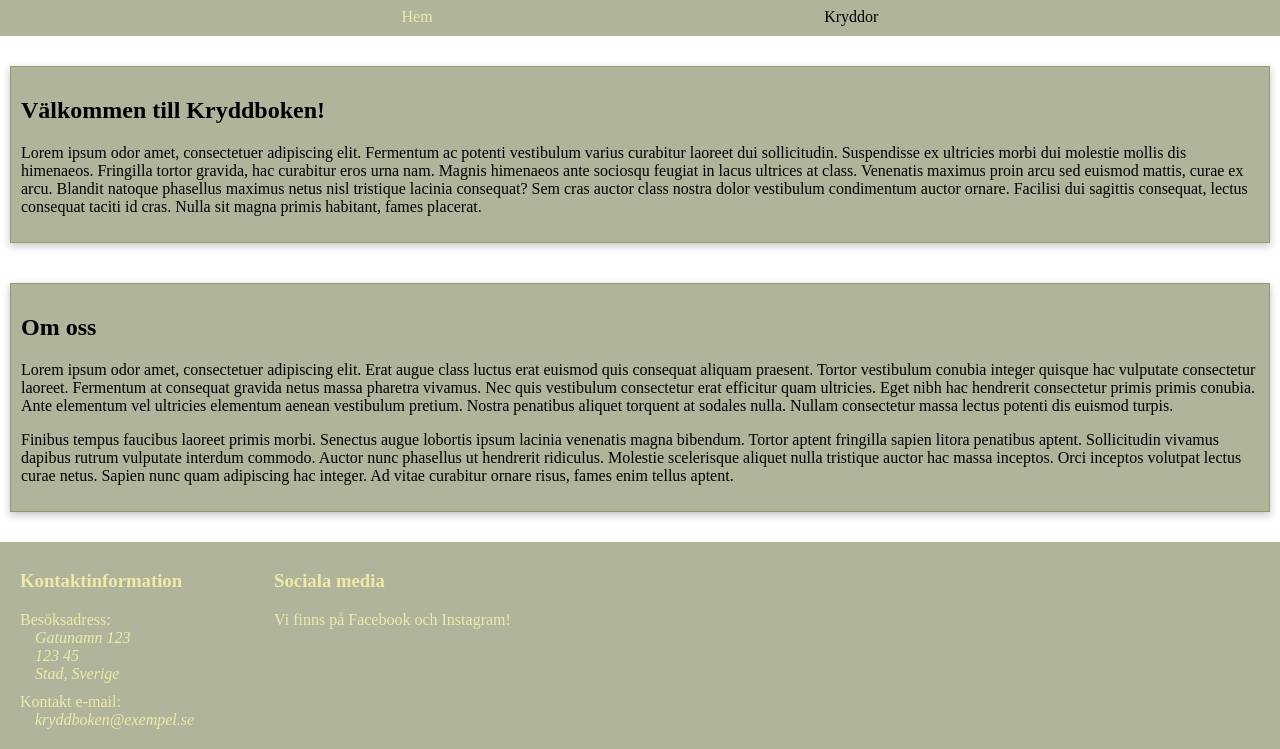
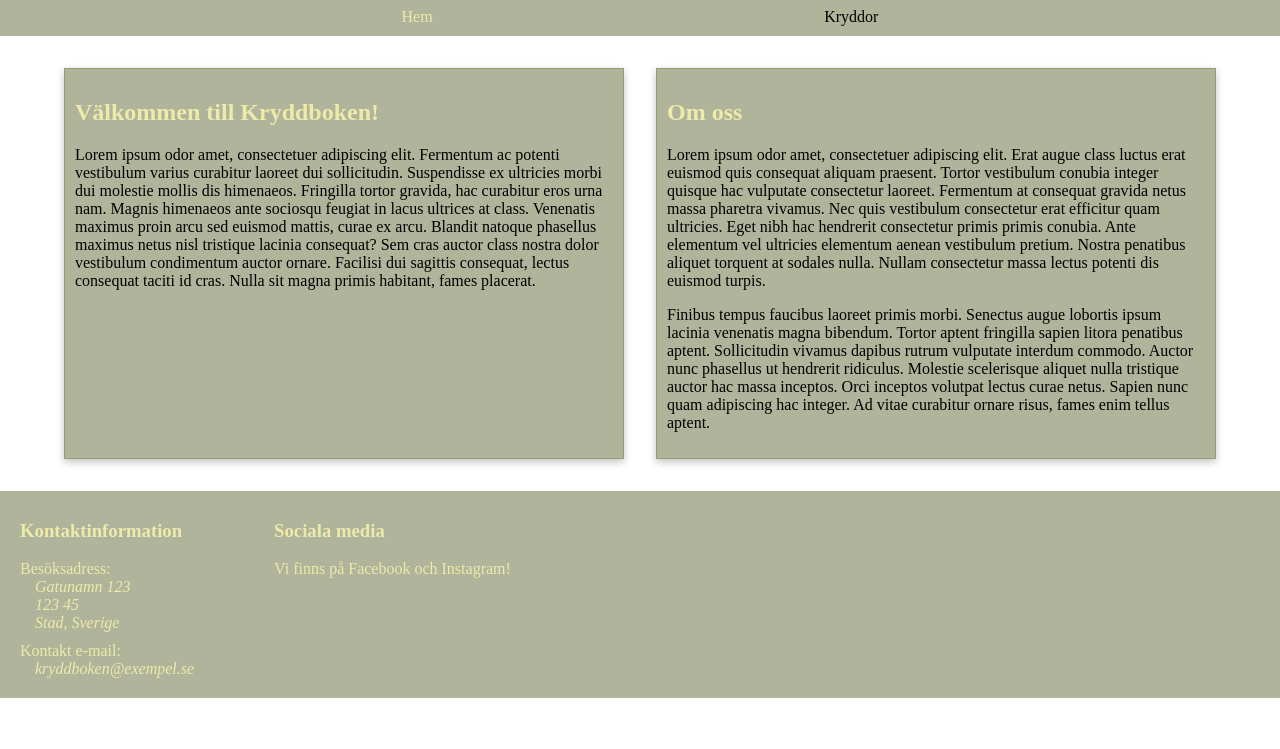
Before and after one commit to Frommflin/Kryddboken, a plain HTML site: page index.html in a window 1280 px wide. Shown: the part 164-913 px from the top of the page. After the commit the page ends 862 px from the top, so only its background shows below. Drawn offline with Linux system fonts and the light colour scheme.

Commit message:
Adjusting home page layout for big screens

```diff
--- a/styles.css
+++ b/styles.css
@@ -62,6 +62,10 @@ h1{
     text-align: center;
 }
 
+h2{
+    color: var(--secondary);
+}
+
 #content{
     flex-grow: 1;
 }
@@ -102,7 +106,6 @@ address{
 }
 
 .spiceName{
-    color: var(--secondary);
     margin: 0;
 }
 
@@ -178,6 +181,25 @@ address{
 /* Large screens */
 
 @media screen and (min-width: 1200px) {
+    #home{
+        grid-template-columns: 1fr 1fr;
+        grid-template-rows: auto;
+        margin: 1rem 3rem;
+    }
+
+    #home div{
+        margin: 1rem;
+    }
+
+    #welcome{
+        grid-column-start: 1;
+    }
+
+    #about{
+        grid-row-start: 1;
+        grid-column-start: 2;
+    }
+
     #spiceCards{
         flex-direction: row;
         flex-wrap: wrap;
```
